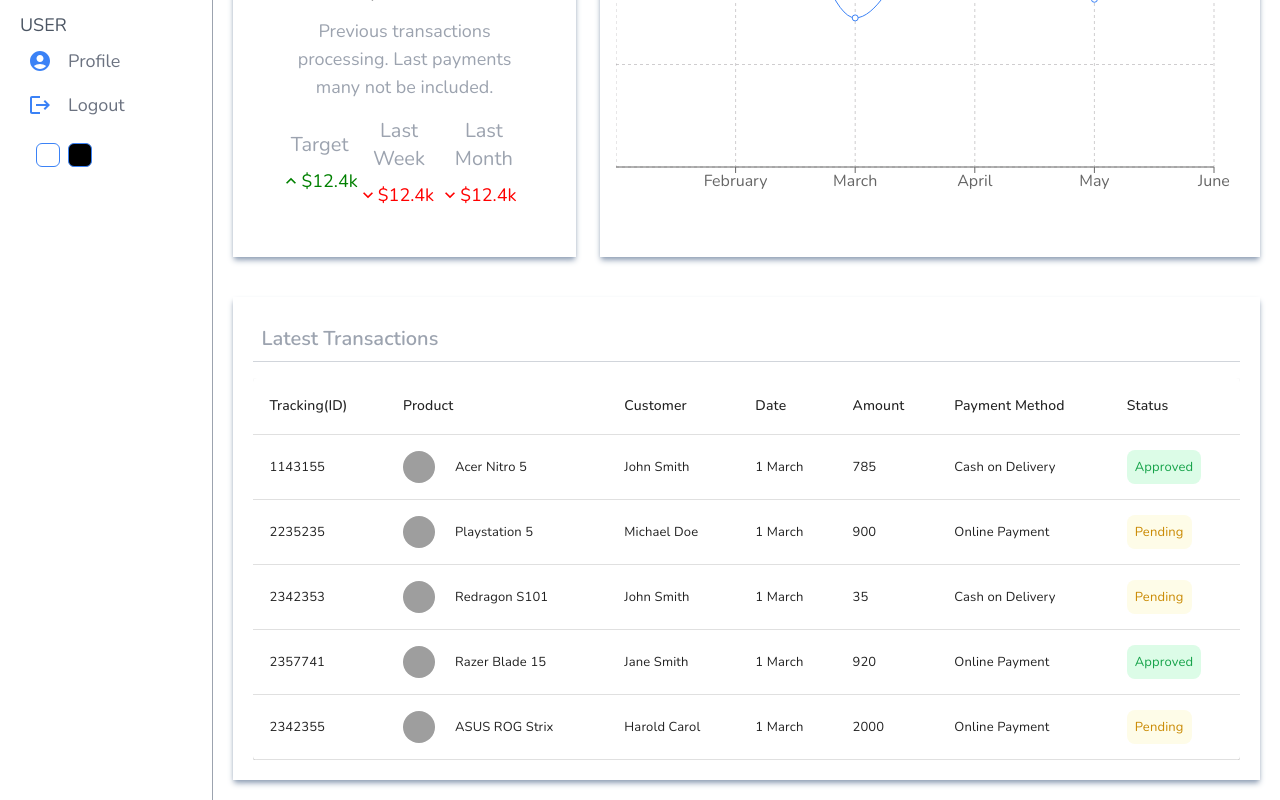
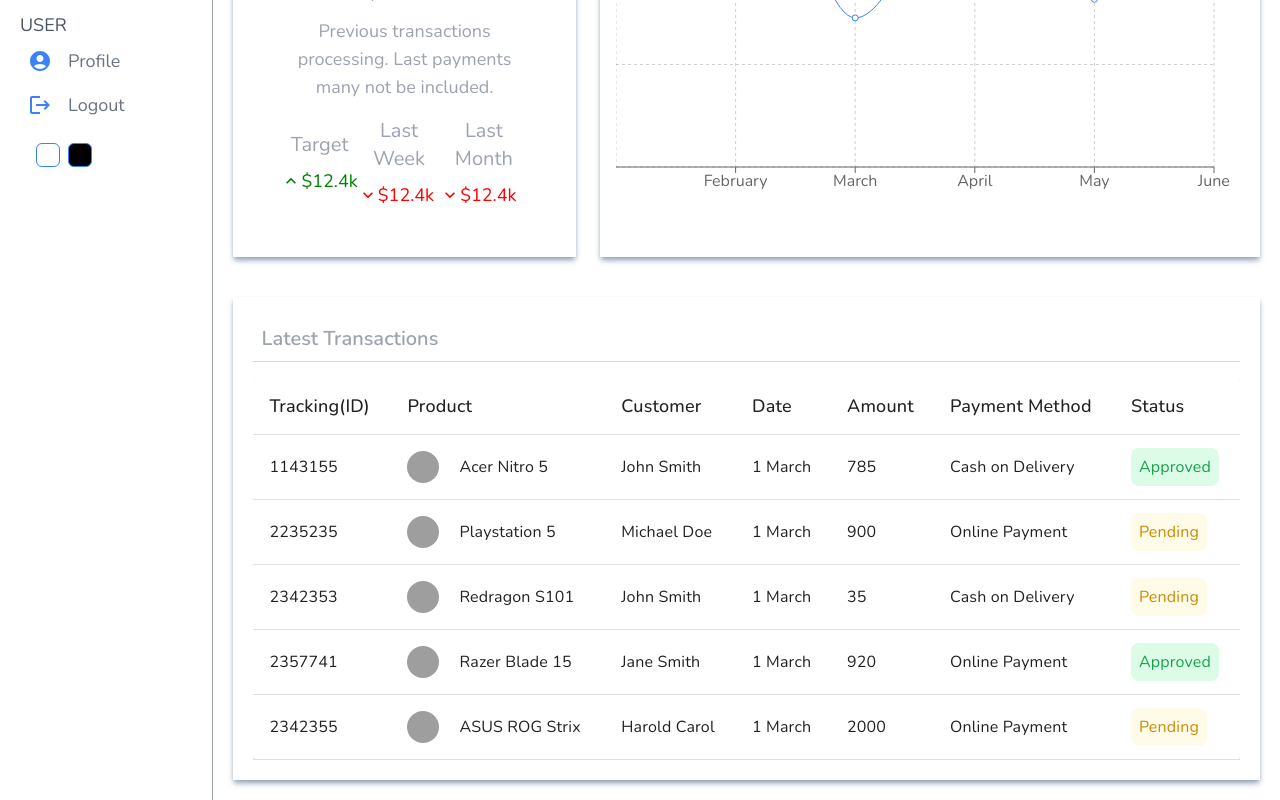
Before and after one commit to Oyawe/odysseyAdmin, a React (Vite) app: page / in a window 1280 px wide. Shown: the part 631-1431 px from the top of the page. Built offline with nearby package versions, Linux system fonts and the light colour scheme; grey boxes are pictures that could not be loaded.

Commit message:
sidebar additives

```diff
--- a/src/components/Chart.jsx
+++ b/src/components/Chart.jsx
@@ -30,6 +30,7 @@ export const Chart = ({ height, title }) => {
           height={300}
           data={data}
           margin={{ top: 10, right: 30, left: 0, bottom: 0 }}
+          className="text-black"
         >
           <CartesianGrid
             strokeDasharray="3 3"
--- a/src/components/DataTable.jsx
+++ b/src/components/DataTable.jsx
@@ -60,7 +60,7 @@ const DataTable = () => {
         pageSizeOptions={[10]}
         checkboxSelection
         sx={{
-          maxWidth: 1800,
+          maxWidth: 2000,
           fontFamily: "Nunito, sans-serif",
           fontSize: 18,
           ".MuiDataGrid-columnSeparator": {
--- a/src/components/Navbar.jsx
+++ b/src/components/Navbar.jsx
@@ -15,7 +15,7 @@ export const Navbar = () => {
     <div>
       <div
         id="navbar"
-        className="sm:border-b sm:px-4 px-2 max-w-min sm:max-w-full mx-auto border-gray-400 dark:border-gray-600 h-[50px] sm:mt-2 flex flex-col sm:flex-row items-center text-gray-600 dark:text-gray-400 text-xl"
+        className="sm:border-b sm:px-4 px-2 max-w-min sm:max-w-full mx-auto mt-16 border-gray-400 dark:border-gray-600 h-[50px] sm:mt-2 flex flex-col sm:flex-row items-center text-gray-600 dark:text-gray-400 text-xl"
       >
         <div
           id="wrapper"
--- a/src/components/Sidebar.jsx
+++ b/src/components/Sidebar.jsx
@@ -7,7 +7,7 @@ export const Sidebar = () => {
 
   useEffect(() => {
     window.addEventListener("scroll", () => {
-      window.scrollY > 10 ? setIsActive(true) : setIsActive(false);
+      window.scrollY > 15 ? setIsActive(true) : setIsActive(false);
     });
   });
 
--- a/src/components/SidebarItems.jsx
+++ b/src/components/SidebarItems.jsx
@@ -157,7 +157,9 @@ export default function SidebarItems({ toggleSidebar, sidebar, isActive }) {
       {/* mobile screen configuration */}
       <div
         id="top"
-        className="flex items-center justify-between p-2 m-1 border-b dark:border-gray-600 md:hidden lg:hidden "
+        className={`${
+          isActive ? "bg-white dark:bg-[#222] py-4 shadow-md" : "bg-none py-4"
+        } fixed w-full z-50 transition-all flex items-center justify-between p-4 border-b dark:border-gray-600 md:hidden lg:hidden`}
       >
         <Link to="/">
           <span
@@ -168,7 +170,7 @@ export default function SidebarItems({ toggleSidebar, sidebar, isActive }) {
           </span>
         </Link>
         <div className="mr-1">
-          <button onClick={toggleSidebar}>
+          <button onClick={toggleSidebar} className="">
             {sidebar ? (
               <CloseIcon className="dark:text-gray-400" />
             ) : (
@@ -179,7 +181,7 @@ export default function SidebarItems({ toggleSidebar, sidebar, isActive }) {
       </div>
       {!isActive && sidebar && (
         <div
-          className={`fixed overflow-y-scroll overscroll-none right-0 w-56 h-[72%] p-3 border-l border-b rounded-md flex flex-col justify-center z-20 bg-white dark:bg-[#222] `}
+          className={`fixed overflow-y-scroll overscroll-none top-[70px] right-1 w-56 h-[530px] p-3 border-l border-b rounded-md flex flex-col justify-center z-20 bg-white dark:bg-[#222] `}
         >
           <div className="min-h-[100%]">
             <ul className="">
--- a/src/components/Table.jsx
+++ b/src/components/Table.jsx
@@ -60,8 +60,8 @@ export const TableComp = () => {
     },
   ];
 
-  const sx = { fontFamily: "Nunito, sans-serif", fontSize: 14 };
-  const sxF = { fontFamily: "Nunito, sans-serif", fontSize: 13 };
+  const sx = { fontFamily: "Nunito, sans-serif", fontSize: 18 };
+  const sxF = { fontFamily: "Nunito, sans-serif", fontSize: 16 };
 
   return (
     <div className="overflow-y-scroll ">
@@ -112,9 +112,7 @@ export const TableComp = () => {
                       alt={row.product}
                       className="w-[32px] h-[32px] rounded-full mr-2 sm:mr-5 object-cover"
                     />
-                    <div className="text-[12px] sm:text-[13px] text-center">
-                      {row.product}
-                    </div>
+                    <div className="text-center">{row.product}</div>
                   </div>
                 </TableCell>
                 <TableCell sx={sxF} className="tableCell dark:text-gray-300">
```
